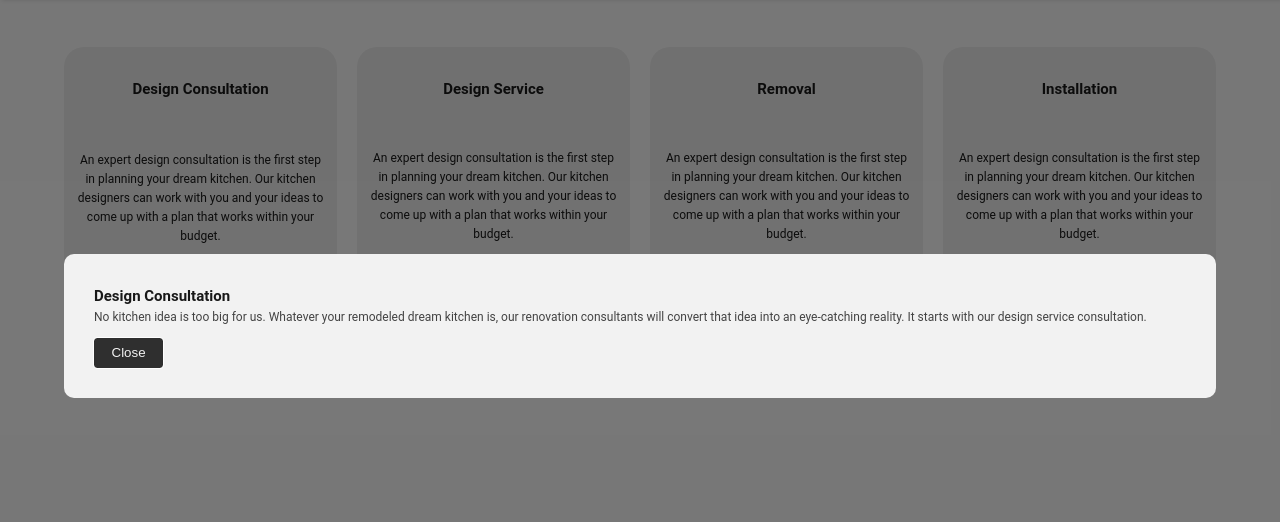
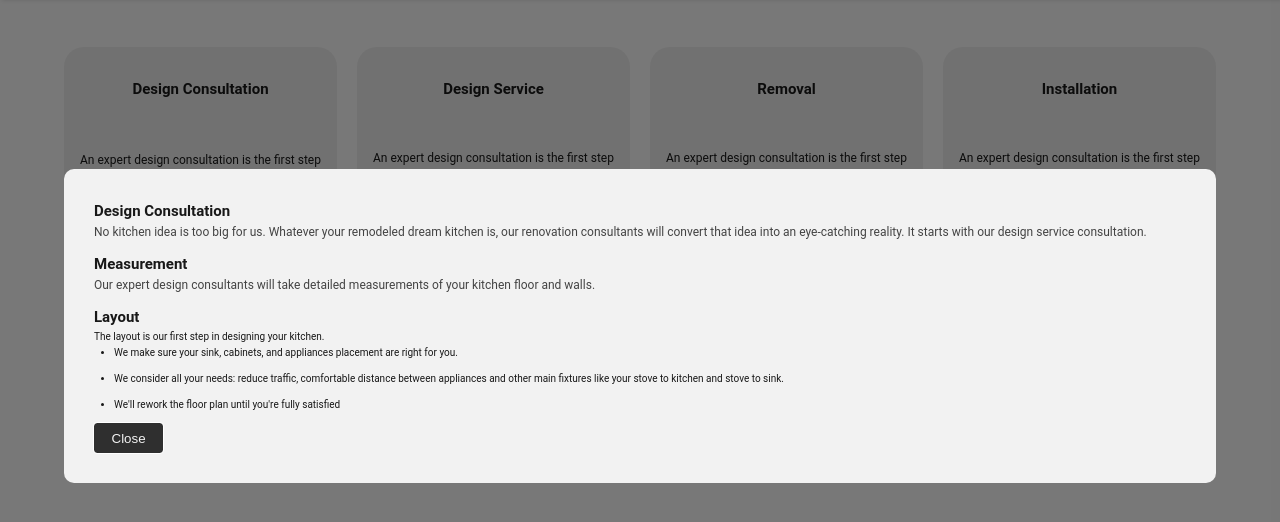
Before and after one commit to Brandonpani/rebuild-colorado-master, a website: page dist/kitchen.html in a window 1280 px wide. Both pictures are taken after a click on the button "Read More". Shown: the part 1175-1697 px from the top of the page. Drawn offline with Linux system fonts and the light colour scheme.

Commit message:
modal more info

```diff
--- a/dist/css/estilos.css
+++ b/dist/css/estilos.css
@@ -172,6 +172,8 @@ body {
   position: fixed;
   width: 100%;
   background-color: #f2f2f2;
+  display: flex;
+  align-items: center;
   text-transform: uppercase;
   padding: 1.5rem 0;
   box-shadow: 2px 2px 5px rgba(0, 0, 0, 0.2);
@@ -179,8 +181,8 @@ body {
 }
 .mainNav .nav {
   width: 100%;
+  margin: auto;
   display: flex;
-  flex-wrap: wrap;
   align-items: center;
   justify-content: center;
   font-weight: 600;
@@ -284,6 +286,7 @@ body {
   left: 0;
   width: 100%;
   height: 100%;
+  transition: 0.3s ease-in-out;
 }
 .modalContainer .modal {
   width: 90%;
@@ -295,6 +298,11 @@ body {
 }
 .modalContainer p {
   opacity: 0.8;
+}
+.modalContainer .listStyle {
+  list-style-type: disc;
+  margin-inline-start: 2rem;
+  margin-block-end: 1rem;
 }
 
 .modalContainer.show {
--- a/dist/kitchen.html
+++ b/dist/kitchen.html
@@ -81,6 +81,15 @@
                 <div class="modal">
                     <h2 class="title-3">Design Consultation</h2>
                     <p>No kitchen idea is too big for us. Whatever your remodeled dream kitchen is, our renovation consultants will convert that idea into an eye-catching reality. It starts with our design service consultation. </p>
+                    <h2 class="title-3">Measurement</h2>
+                    <p>Our expert design consultants will take detailed measurements of your kitchen floor and walls.</p>
+                    <h2 class="title-3">Layout</h2>
+                    <ul>The layout is our first step in designing your kitchen.
+                        <li class="listStyle">We make sure your sink, cabinets, and appliances placement are right for you.</li>
+                        <li class="listStyle">We consider all your needs: reduce traffic, comfortable distance between appliances and other main fixtures like your stove to kitchen and stove to sink.</li>
+                        <li class="listStyle">We'll rework the floor plan until you're fully satisfied</li>
+                    </ul>
+
                     <button class="btn btn-fill" id="modalClose">Close</button>
                 </div>
             </div>
```
Also changed, not shown: 1 other file.
